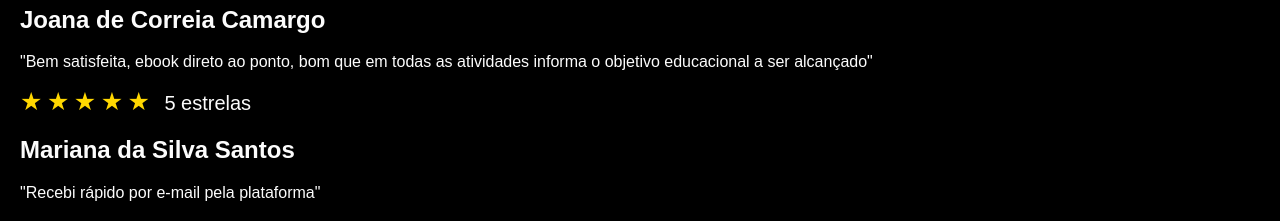
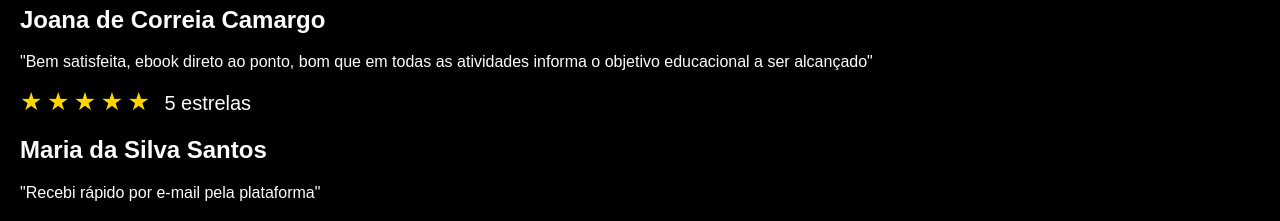
Before and after one commit to rodolfodelfino/ebookatividades, a plain HTML site: page index.html in a window 1280 px wide. Shown: the part 1300-1521 px from the top of the page. Drawn offline with Linux system fonts and the light colour scheme.

Commit message:
Update index.html

```diff
--- a/index.html
+++ b/index.html
@@ -88,7 +88,7 @@
             <div class="rating">5 estrelas</div>
         </div>
 
-        <h2>Mariana da Silva Santos</h2>
+        <h2>Maria da Silva Santos</h2>
         <p>"Recebi rápido por e-mail pela plataforma"</p>
     </div>
 
```
